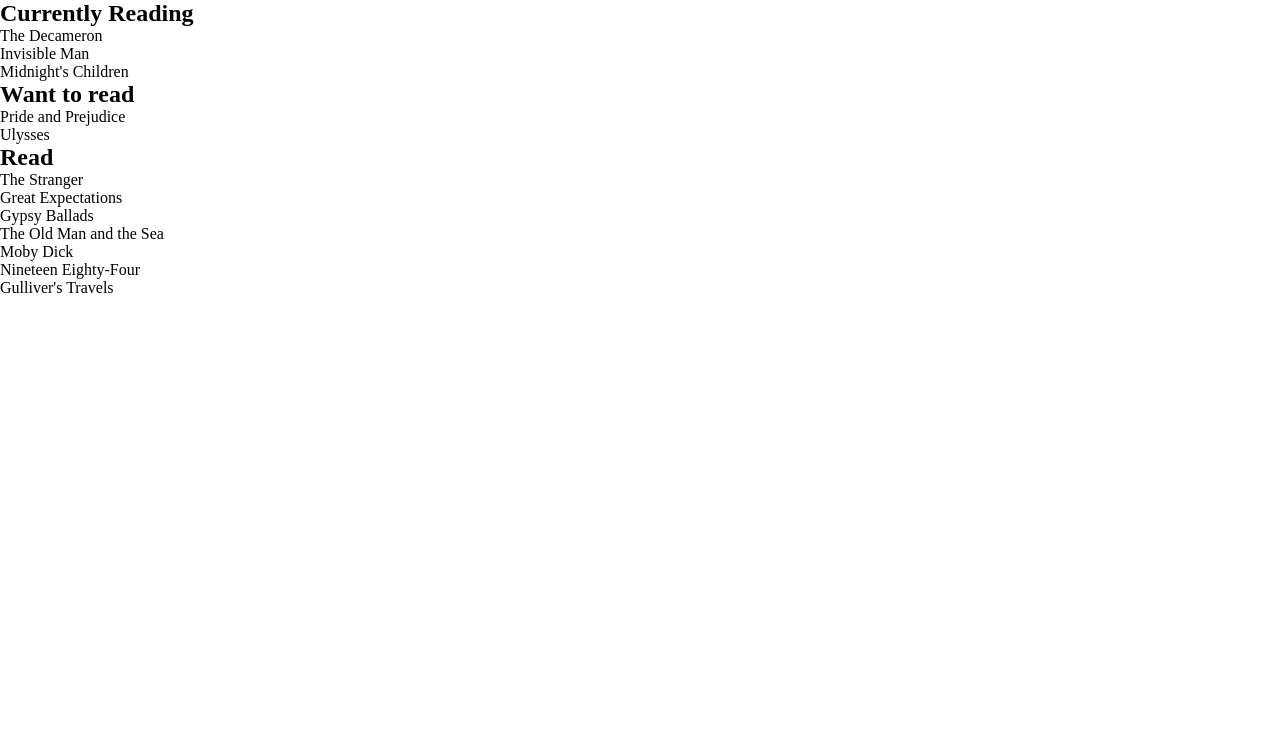
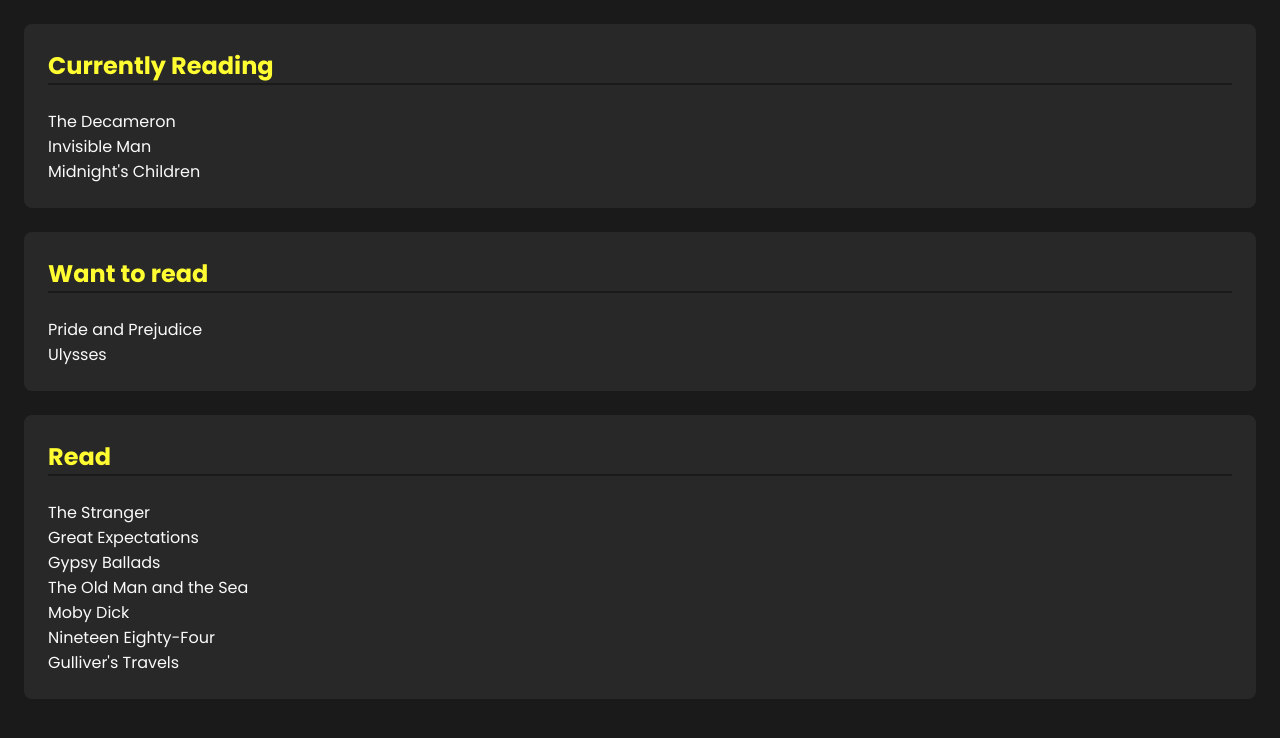
Before and after one commit to abinjohn123/neog-machine-coding-bookshelf, a React (Vite) app: page / in a window 1280 px wide. Shown: the top 738 px of the page. Built offline with nearby package versions, Linux system fonts and the light colour scheme.

Commit message:
style: add some sparkle

```diff
--- a/src/components/ShelfRow.jsx
+++ b/src/components/ShelfRow.jsx
@@ -1,3 +1,5 @@
+import './bookshelf.scss';
+
 const ShelfRow = ({ title, books }) => {
   return (
     <div className="shelf-row">
--- /dev/null
+++ b/src/components/bookshelf.scss
@@ -0,0 +1,14 @@
+.shelf-row {
+  background-color: #282828;
+  margin: 24px;
+  padding: 24px;
+  border-radius: 8px;
+
+  .row-title {
+    font-size: 2.4rem;
+    border-bottom: 2px solid #282828;
+    color: #fffc31;
+    margin-bottom: 24px;
+    border-bottom: 2px solid #1a1a1a;
+  }
+}
--- a/src/index.scss
+++ b/src/index.scss
@@ -1,3 +1,5 @@
+@import url('https://fonts.googleapis.com/css2?family=Poppins:wght@400;500;600;700&display=swap');
+
 * {
   margin: 0;
   padding: 0;
@@ -9,5 +11,8 @@
 }
 
 body {
+  font-family: 'Poppins', sans-serif;
   font-size: 1.6rem;
+  background-color: #1a1a1a;
+  color: #fafafa;
 }
```
